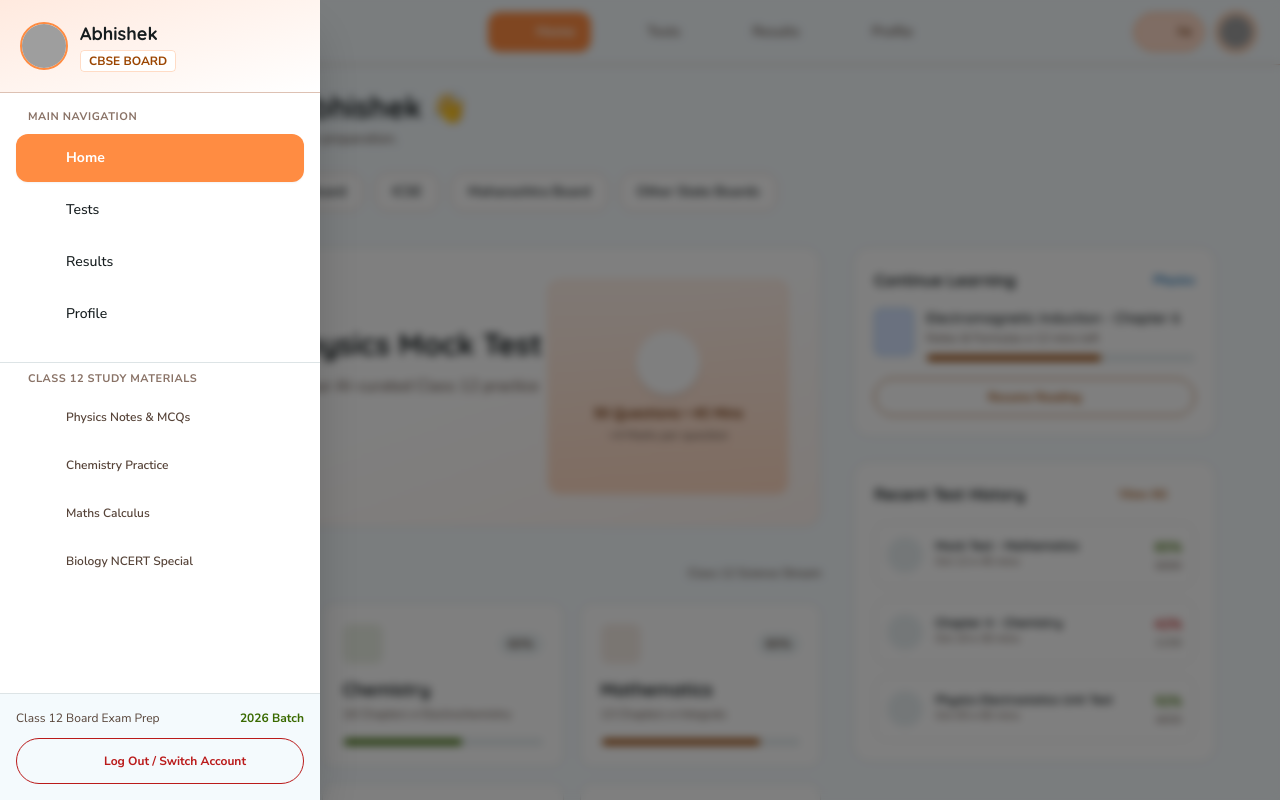
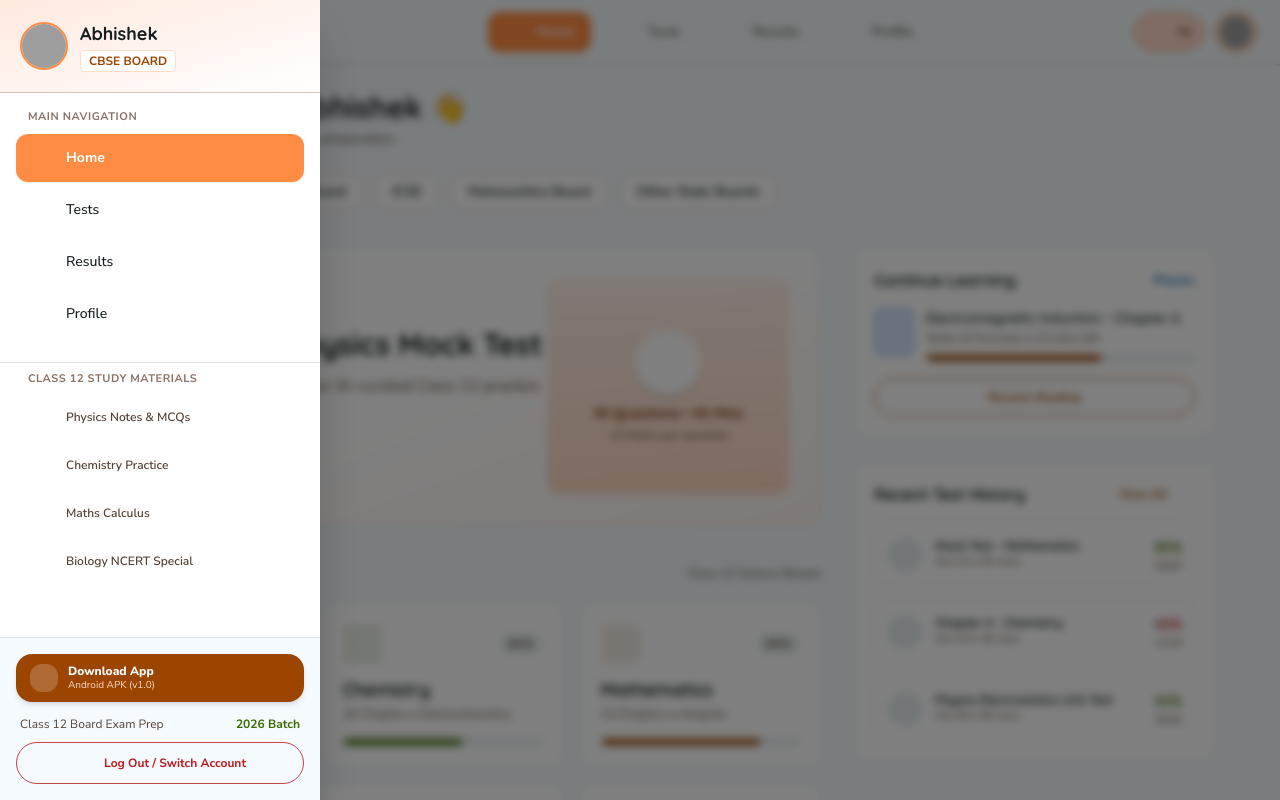
Before and after one commit to abhixyzq/Edu, a Next.js app: page / in a window 1280 px wide. Both pictures are taken after a click on the button "Toggle Navigation Drawer". Shown: the top 800 px of the page. Built offline with nearby package versions, Linux system fonts and the light colour scheme; grey boxes are pictures that could not be loaded.

Commit message:
Add Download App APK button in sidebar drawer with direct download link

```diff
--- a/components/Navbar.tsx
+++ b/components/Navbar.tsx
@@ -191,8 +191,26 @@ export const Navbar: React.FC = () => {
           </div>
 
           {/* Sidebar Footer */}
-          <div className="p-4 border-t border-[#dde4e6] bg-[#f4fafd] flex flex-col gap-3">
-            <div className="flex items-center justify-between text-xs text-[#564338]">
+          <div className="p-4 border-t border-[#dde4e6] bg-[#f4fafd] flex flex-col gap-2.5">
+            {/* Download Mobile App Button */}
+            <a
+              href="/EduStride_Class12.apk"
+              download="EduStride_Class12.apk"
+              className="w-full py-2.5 px-3.5 rounded-2xl bg-[#9b4500] hover:bg-[#ff8c42] text-white font-bold text-xs transition-all shadow-md flex items-center justify-between group active:scale-[0.98] cursor-pointer"
+            >
+              <div className="flex items-center gap-2.5">
+                <div className="w-7 h-7 rounded-xl bg-white/20 flex items-center justify-center text-white">
+                  <span className="material-symbols-outlined text-[18px]">android</span>
+                </div>
+                <div className="flex flex-col text-left">
+                  <span className="leading-tight font-extrabold text-[12px]">Download App</span>
+                  <span className="text-[10px] text-[#ffdbc9] font-normal">Android APK (v1.0)</span>
+                </div>
+              </div>
+              <span className="material-symbols-outlined text-[18px] group-hover:translate-y-0.5 transition-transform">download</span>
+            </a>
+
+            <div className="flex items-center justify-between text-xs text-[#564338] px-1 pt-1">
               <span>Class 12 Board Exam Prep</span>
               <span className="font-bold text-[#3a6a00]">2026 Batch</span>
             </div>
@@ -200,7 +218,7 @@ export const Navbar: React.FC = () => {
             <Link
               href="/login"
               onClick={() => setMobileMenuOpen(false)}
-              className="w-full py-2.5 rounded-full border border-[#ba1a1a] text-[#ba1a1a] font-bold text-xs hover:bg-[#ffdad6] transition-colors flex items-center justify-center gap-1.5"
+              className="w-full py-2 rounded-full border border-[#ba1a1a]/80 text-[#ba1a1a] font-bold text-xs hover:bg-[#ffdad6] transition-colors flex items-center justify-center gap-1.5"
             >
               <span className="material-symbols-outlined text-[16px]">logout</span> Log Out / Switch Account
             </Link>
```
Also changed, not shown: 2 other files (tests, documents, lock files or other folders).
